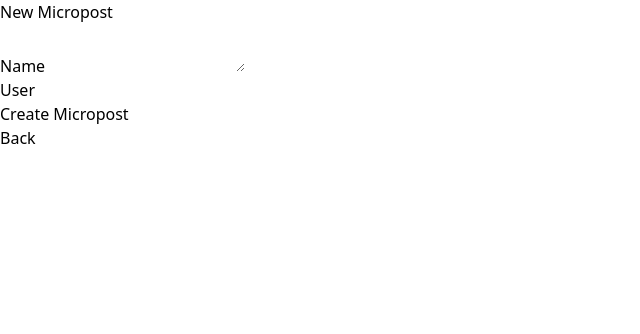
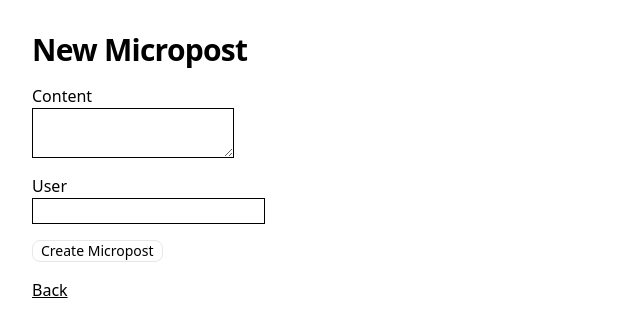
Before and after one commit to takeyu1013/toy_app, a Next.js app: page /microposts/new in a window 1280 px wide. Shown: the top 334 px of the page, without its empty margins (0-640 px from the left). Built offline with nearby package versions, Linux system fonts and the light colour scheme.

Commit message:
💄 Change styles

```diff
--- a/pages/microposts/new.tsx
+++ b/pages/microposts/new.tsx
@@ -46,16 +46,27 @@ const New: NextPage = () => {
   );
 
   return (
-    <div>
-      <h1>New Micropost</h1>
+    <div className="p-8">
+      <h1 className="font-sans font-extrabold text-3xl tracking-tight">
+        New Micropost
+      </h1>
       <form onSubmit={createUser}>
-        <div className="field">
-          <label htmlFor="name">Name</label>
-          <textarea required value={content} onChange={handleContent} />
-        </div>
-        <div className="field">
-          <label htmlFor="email">User</label>
+        <label className="pt-4 block" htmlFor="content">
+          Content
+        </label>
+        <textarea
+          className="border border-black block"
+          id="content"
+          required
+          value={content}
+          onChange={handleContent}
+        />
+        <label className="pt-4 block" htmlFor="userId">
+          User
+        </label>
+        <div className="pb-4">
           <input
+            className="border border-black block"
             id="userId"
             type="number"
             required
@@ -63,12 +74,12 @@ const New: NextPage = () => {
             onChange={handleUserId}
           />
         </div>
-        <div className="actions">
-          <button type="submit">Create Micropost</button>
-        </div>
+        <button className="block border rounded-lg px-2 text-sm" type="submit">
+          Create Micropost
+        </button>
       </form>
       <Link href="/microposts">
-        <a>Back</a>
+        <a className="underline pt-4 block">Back</a>
       </Link>
     </div>
   );
```
